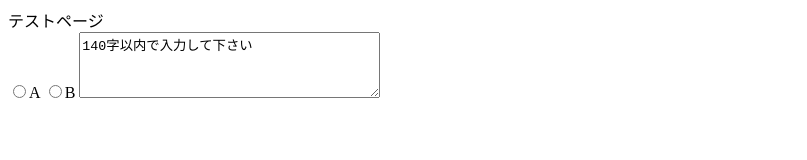
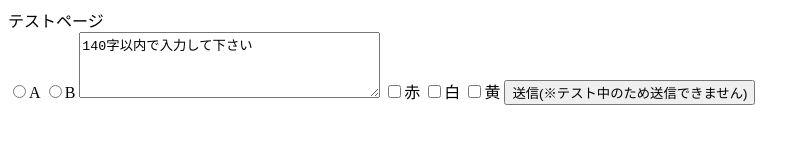
Before and after one commit to mana-na/mana-na, a plain HTML site: page index.html in a window 1280 px wide. Shown: the whole page, without its empty margins (0-807 px from the left). Drawn offline with Linux system fonts and the light colour scheme.

Commit message:
Update index.html

```diff
--- a/index.html
+++ b/index.html
@@ -14,6 +14,10 @@
     <input type="radio" name="test" value="0">A
     <input type="radio" name="test" value="1">B
     <textarea name="comment" name="text" rows="4" cols="35">140字以内で入力して下さい</textarea>
+	<input type="checkbox" name="box" value="c0">赤
+	   <input type="checkbox" name="box" value="c1">白
+	   <input type="checkbox" name="box" value="c2">黄
+	   <input type="submit" value="送信(※テスト中のため送信できません)">
 
    </form>
     </body>
```
